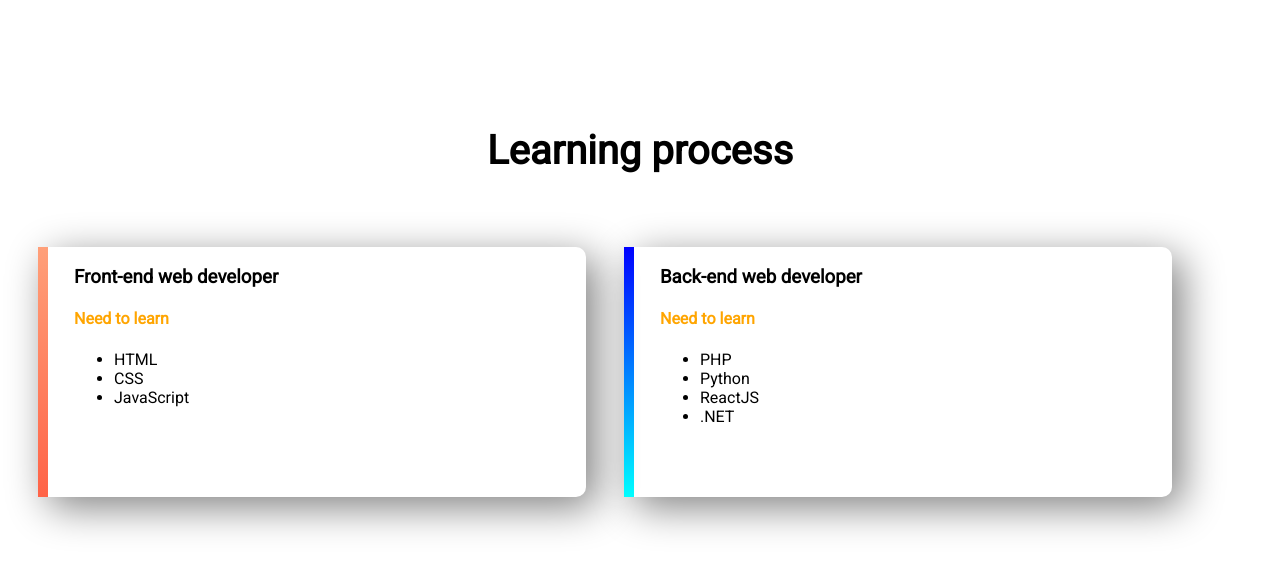
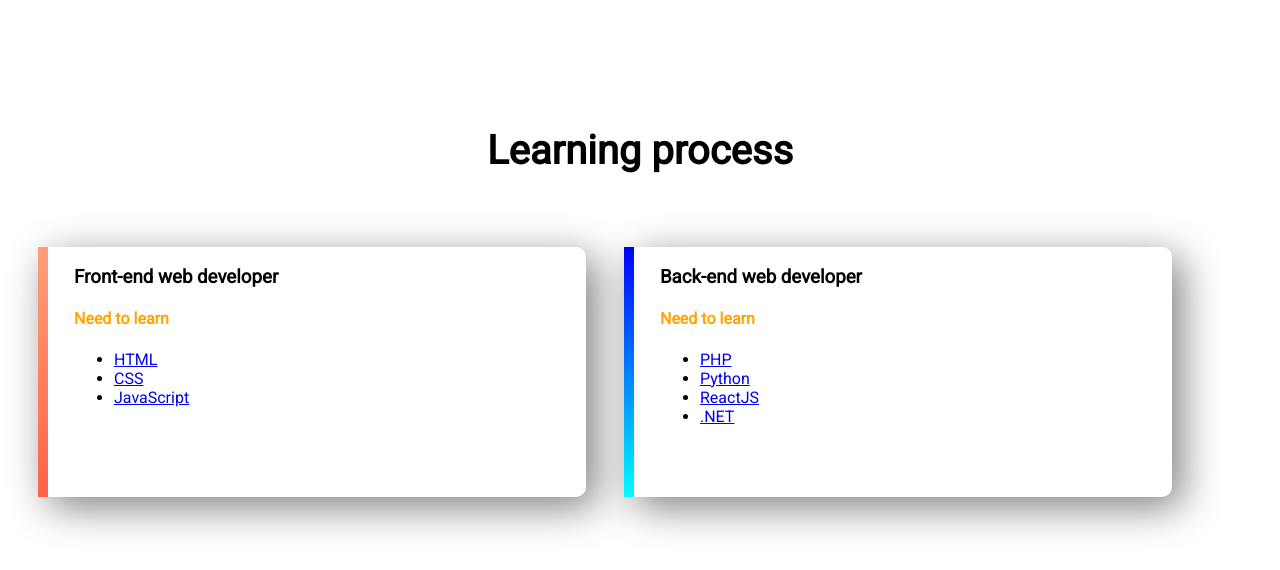
Before and after one commit to MirEfaj/web-portfolio, a plain HTML site: page index.html in a window 1280 px wide. Shown: the part 906-1476 px from the top of the page. Drawn offline with Linux system fonts and the light colour scheme.

Commit message:
Link added

```diff
--- a/index.html
+++ b/index.html
@@ -38,7 +38,7 @@
    Web Developer is responsible for building the driving system of a website. They are responsible for building the best framework that allows data to be easily transferred from the web server to the web browser – as seen by the users. </p>
    </div>
    <div>
-   <p>People who are skilled in front-end and back-end web development are called <span class="span">Full-Stack</span> Developers
+   <p>People who are skilled in front-end and back-end web development are called <span class="span"> <a href="https://www.linkedin.com/learning/paths/become-a-front-end-web-developer"></a> Full-Stack</span> Developers
 
 </p>
 <a class="link-button" target="_blank" href="https://www.facebook.com/profile.php?id=100012703366506"> Visit Here</a>
@@ -52,9 +52,9 @@
            <h3>Front-end web developer</h3>
            <h4 class ="name-highlight">Need to learn</h4>
            <ul>
-               <li>HTML</li>
-               <li>CSS</li>
-               <li>JavaScript</li>
+               <li> <a href="https://www.w3schools.com/html/">HTML</a> </li>
+               <li> <a href="https://www.w3schools.com/css/">CSS</a> </li>
+               <li><a href="https://www.w3schools.com/js/">JavaScript</a> </li>
            </ul>
 
         </div>
@@ -62,10 +62,10 @@
          <h3>Back-end web developer</h3>
          <h4 class ="name-highlight">Need to learn</h4>
          <ul>
-            <li>PHP</li>
-            <li>Python</li>
-            <li>ReactJS</li>
-            <li>.NET</li>
+            <li><a href="https://www.w3schools.com/php/">PHP</a> </li>
+            <li> <a href="https://www.w3schools.com/python/">Python</a> </li>
+            <li> <a href="https://www.javatpoint.com/reactjs-tutorial">ReactJS</a> </li>
+            <li> <a href="https://www.javatpoint.com/net-framework">.NET</a> </li>
         </ul>
         </div>
     </section>
```
